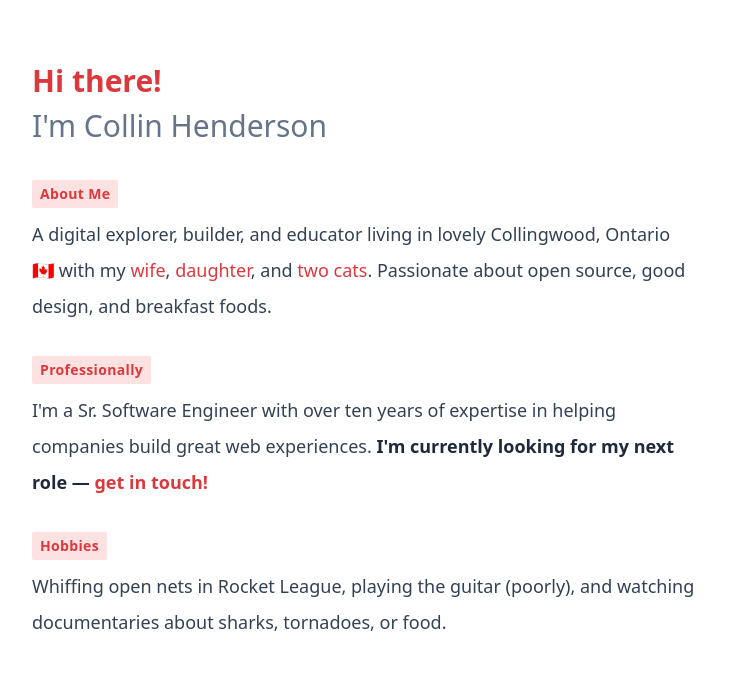
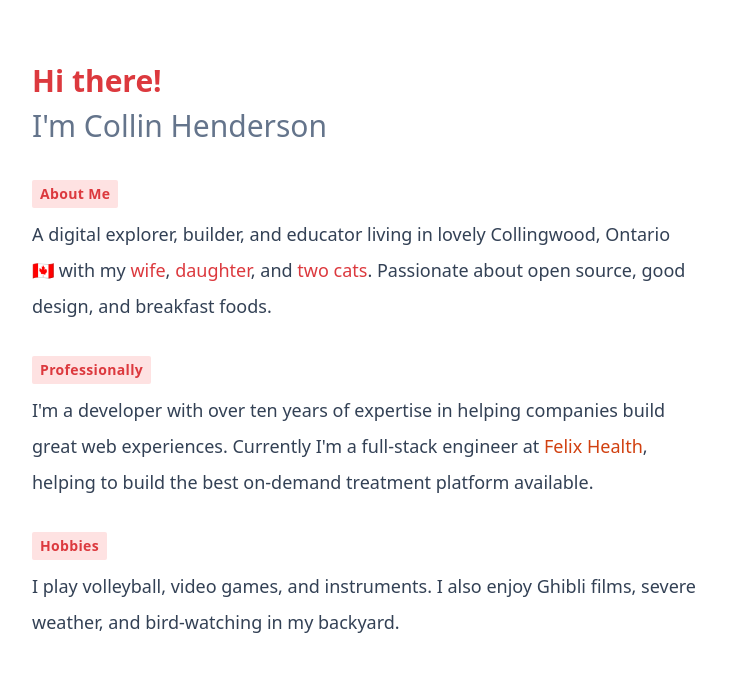
Before and after one commit to syropian/syropia, an Astro site: page / in a window 1280 px wide. Shown: the part 110-800 px from the top of the page, without its empty margins (272-1003 px from the left). Built offline with nearby package versions, Linux system fonts and the light colour scheme; Astro itself is replaced by a stand-in of ours; a small style sheet from the web is missing.

Commit message:
Updates homepage

```diff
--- a/src/pages/index.astro
+++ b/src/pages/index.astro
@@ -34,7 +34,7 @@ const meta = {
             class="text-brand hover:underline">wife</a
           >,
           <a
-            href="https://www.instagram.com/p/CkOapBBpFXD/"
+            href="https://www.instagram.com/p/CrE49_BtFij/"
             target="_blank"
             rel="noopener noreferrer nofollow"
             class="text-brand hover:underline">daughter</a
@@ -56,14 +56,13 @@ const meta = {
         <p
           class="mt-2 text-lg font-medium leading-loose text-gray-700 dark:text-gray-400"
         >
-          I'm a Sr. Software Engineer with over ten years of expertise in
-          helping companies build great web experiences. <strong
-            class="text-gray-800 dark:text-white"
-            >I'm currently looking for my next role — <a
-              href="mailto:collin@syropia.net"
-              class="text-brand hover:underline">get in touch!</a
-            >
-          </strong>
+          I'm a developer with over ten years of expertise in helping companies
+          build great web experiences. Currently I'm a full-stack engineer at <a
+            class="text-[#d14010]"
+            href="https://www.felixforyou.ca/"
+            target="_blank"
+            rel="noopener noreferrer">Felix Health</a
+          >, helping to build the best on-demand treatment platform available.
         </p>
       </div>
       <div>
@@ -75,8 +74,8 @@ const meta = {
         <p
           class="mt-2 text-lg font-medium leading-loose text-gray-700 dark:text-gray-400"
         >
-          Whiffing open nets in Rocket League, playing the guitar (poorly), and
-          watching documentaries about sharks, tornadoes, or food.
+          I play volleyball, video games, and instruments. I also enjoy Ghibli
+          films, severe weather, and bird-watching in my backyard.
         </p>
       </div>
     </div>
```
